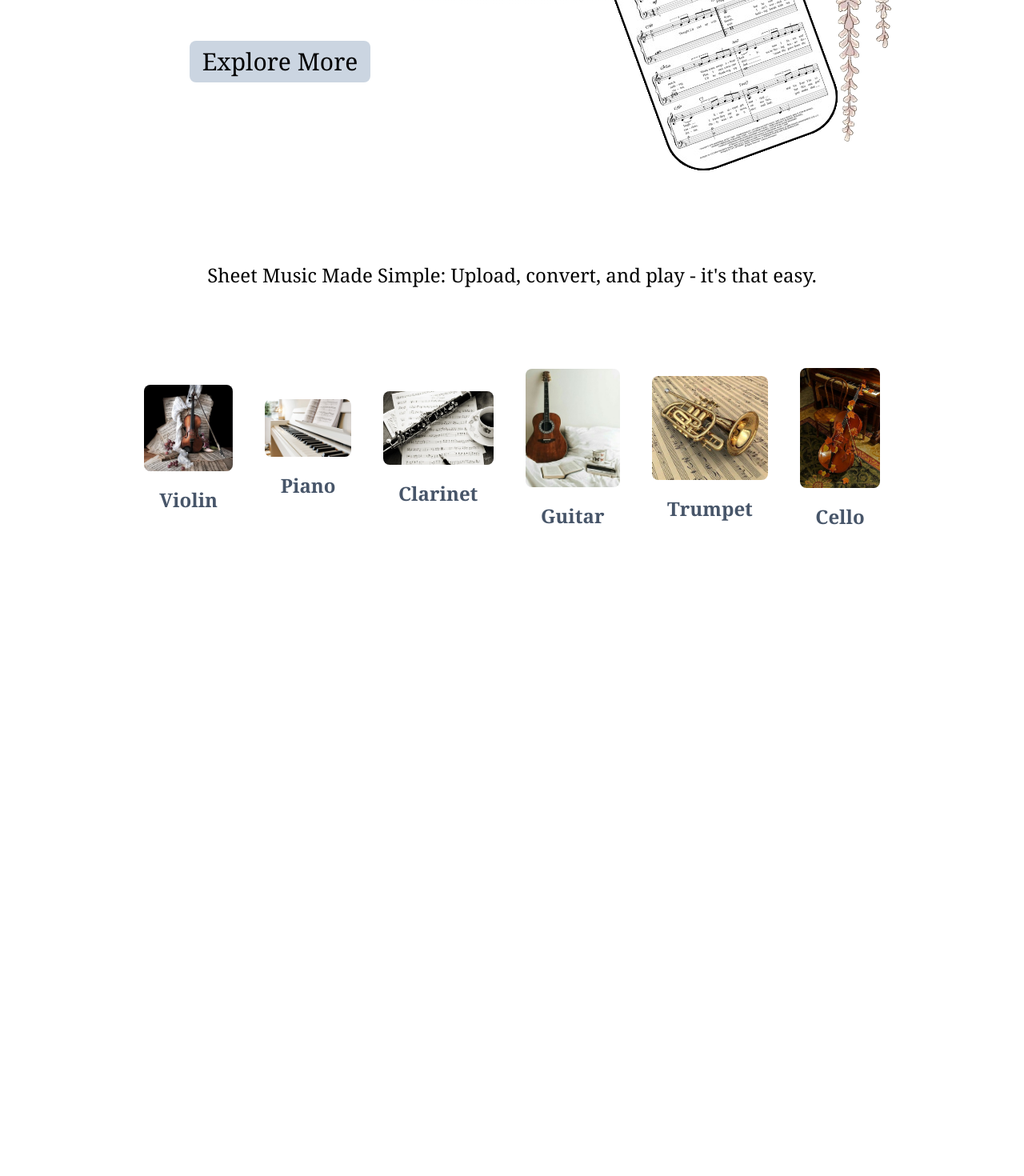
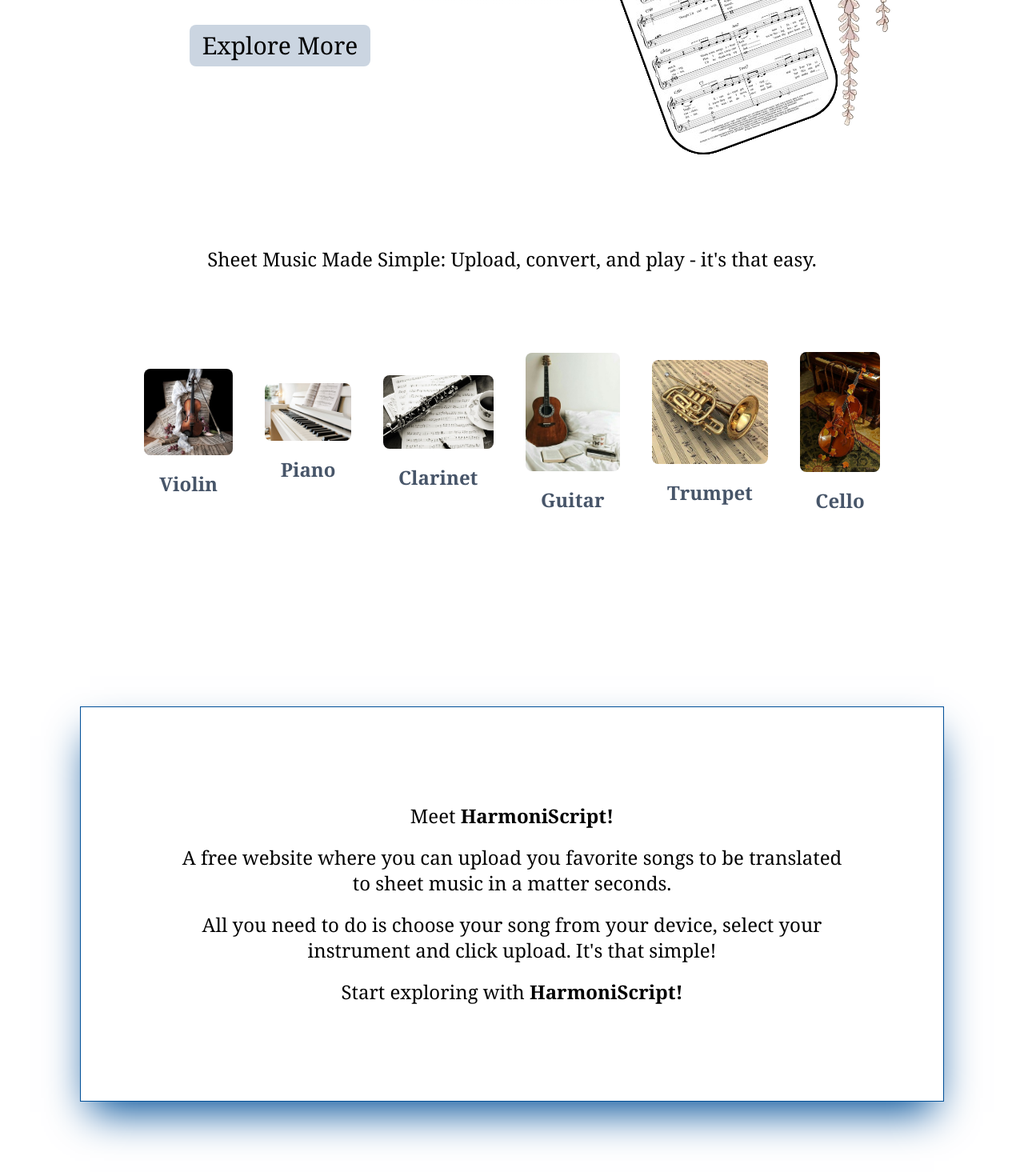
Before and after one commit to angiez37/HarmoniScript, a React (Vite) app: page / in a window 1280 px wide. Shown: the part 470-1940 px from the top of the page at 80% size. Before the commit the page ends 1313 px from the top, so only its background shows below. Built offline with nearby package versions, Linux system fonts and the light colour scheme.

Commit message:
explore  me page done

```diff
--- a/package.json
+++ b/package.json
@@ -12,7 +12,8 @@
   "dependencies": {
     "react": "^18.3.1",
     "react-dom": "^18.3.1",
-    "react-icons": "^5.3.0"
+    "react-icons": "^5.3.0",
+    "react-router-dom": "^6.26.1"
   },
   "devDependencies": {
     "@eslint/js": "^9.9.0",
--- a/src/App.jsx
+++ b/src/App.jsx
@@ -1,6 +1,7 @@
 import React from 'react'
 import Navbar from './components/navbar'
 import Header from './components/Header'
+import Explore from './components/Explore'
 
 const App = () => {
   return (
@@ -8,6 +9,7 @@
       <div className="absolute top-0 z-[-2] h-screen w-screen bg-white bg-[radial-gradient(ellipse_80%_80%_at_50%_-20%,rgba(175,238,238,0.3),rgba(255,255,255,0))]"></div>
       <Navbar />
       <Header />
+      <Explore />
     </div>
   )
 }
--- /dev/null
+++ b/src/components/Explore.jsx
@@ -0,0 +1,17 @@
+
+const Explore = () => {
+  return (
+    <div className="flex justify-center items-center m-5">
+        <div className="flex justify-center items-center border shadow-secondary border-10 border-secondary shadow-2xl m-20 p-10">
+            <div className="flex flex-col justify-center items-center m-20 gap-5">
+                <p className="font-serif text-2xl text-black text-center leading-8">Meet <span className="font-bold">HarmoniScript!</span></p>
+                <p className="font-serif text-2xl text-black text-center leading-8">A free website where you can upload you favorite songs to be translated to sheet music in a matter seconds.</p>
+                <p className="font-serif text-2xl text-black text-center leading-8">All you need to do is choose your song from your device, select your instrument and click upload. It's that simple!</p>
+                <p className="font-serif text-2xl text-black text-center leading-8">Start exploring with <span className="font-bold">HarmoniScript!</span></p>
+            </div>
+        </div>
+    </div>
+  )
+}
+
+export default Explore
--- a/src/components/Header.jsx
+++ b/src/components/Header.jsx
@@ -6,9 +6,10 @@
 import trumpet from "../assets/trumpet.jpg";
 import cello from "../assets/cello.jpg";
 
+
 const Header = () => {
   return (
-    <div className="border-b border-white p-5 pt-20 m-10">
+    <div className="border-b border-white p-5 pt-20 m-10 my-5">
         <div className="flex flex-wrap justify-between items-center gap-5">
             <div className="flex flex-col justify-center items-center gap-12 p-10 lg:w-1/2">
                 <div className="font-serif text-5xl leading-20 p-9">From Sounds to Score in Seconds</div>
@@ -53,5 +54,4 @@
     </div>
   )
 }
-
 export default Header
```
Also changed, not shown: 1 other file (tests, documents, lock files or other folders).
